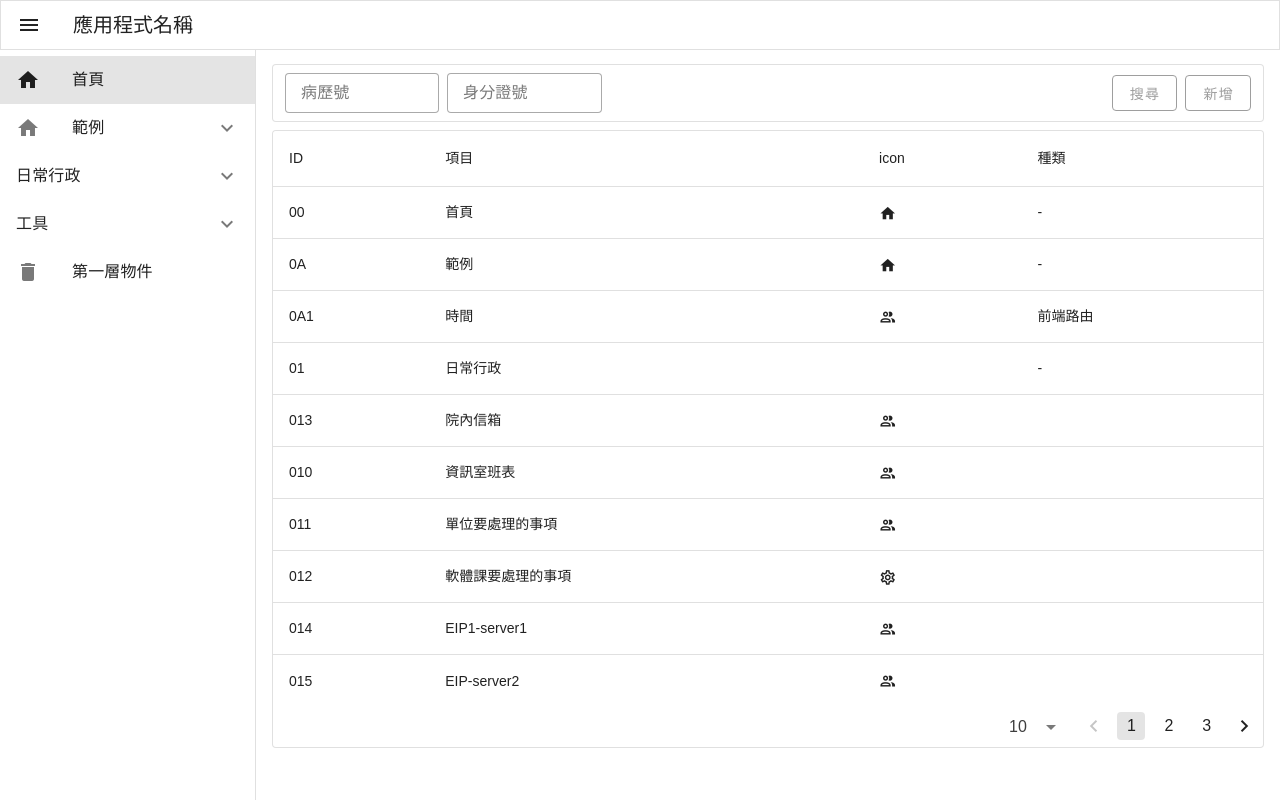
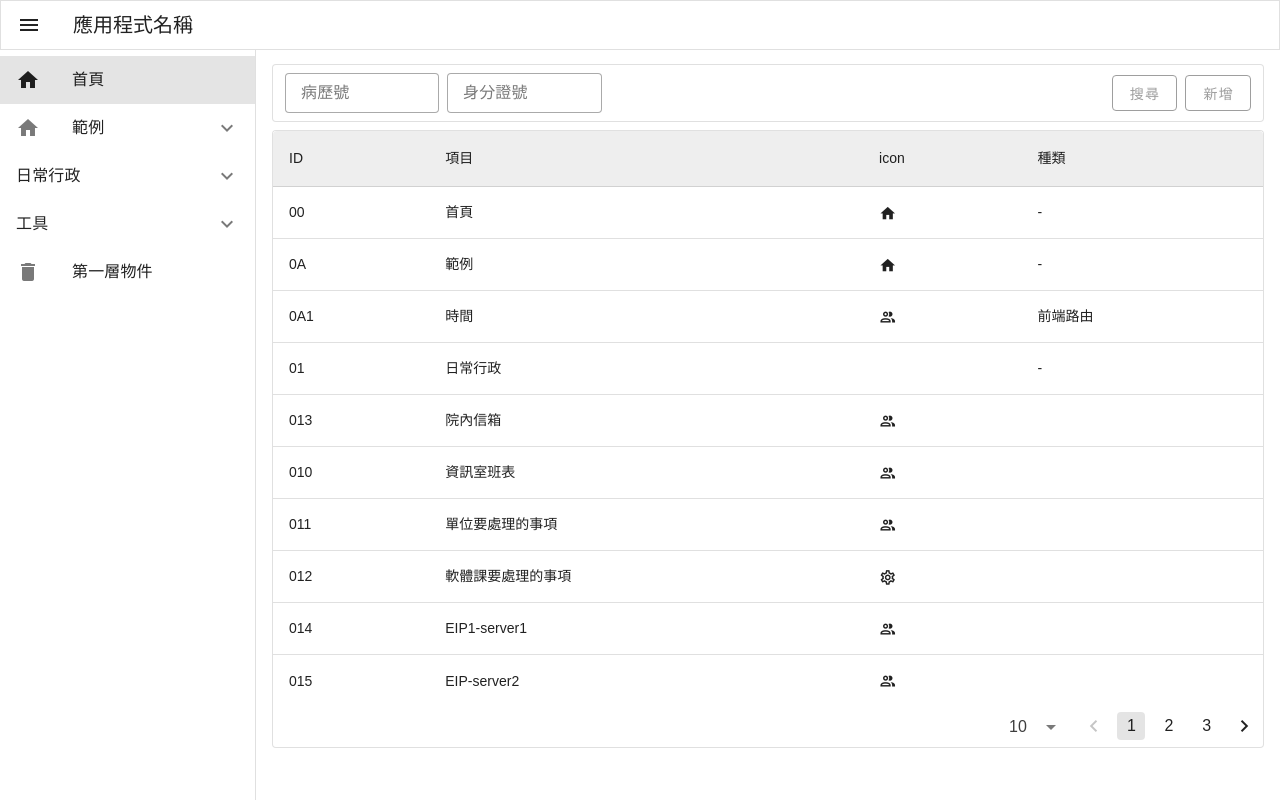
Before and after one commit to Tyyy2/vuetify3-template, a Vue app: page / in a window 1280 px wide. In both pictures the pointer is over the element 768 px from the left and 159 px from the top of the page. Built offline with nearby package versions, Linux system fonts and the light colour scheme; a web font is replaced by a local one.

Commit message:
table row style

```diff
--- a/src/views/FrontHome/SectionDetail.vue
+++ b/src/views/FrontHome/SectionDetail.vue
@@ -77,4 +77,9 @@ const items = computed(() => {
 });
 </script>
 
-<style lang="scss" scoped></style>
+<style lang="scss" scoped>
+tr:hover {
+  background-color: #eeeeee;
+  cursor: pointer;
+}
+</style>
```
